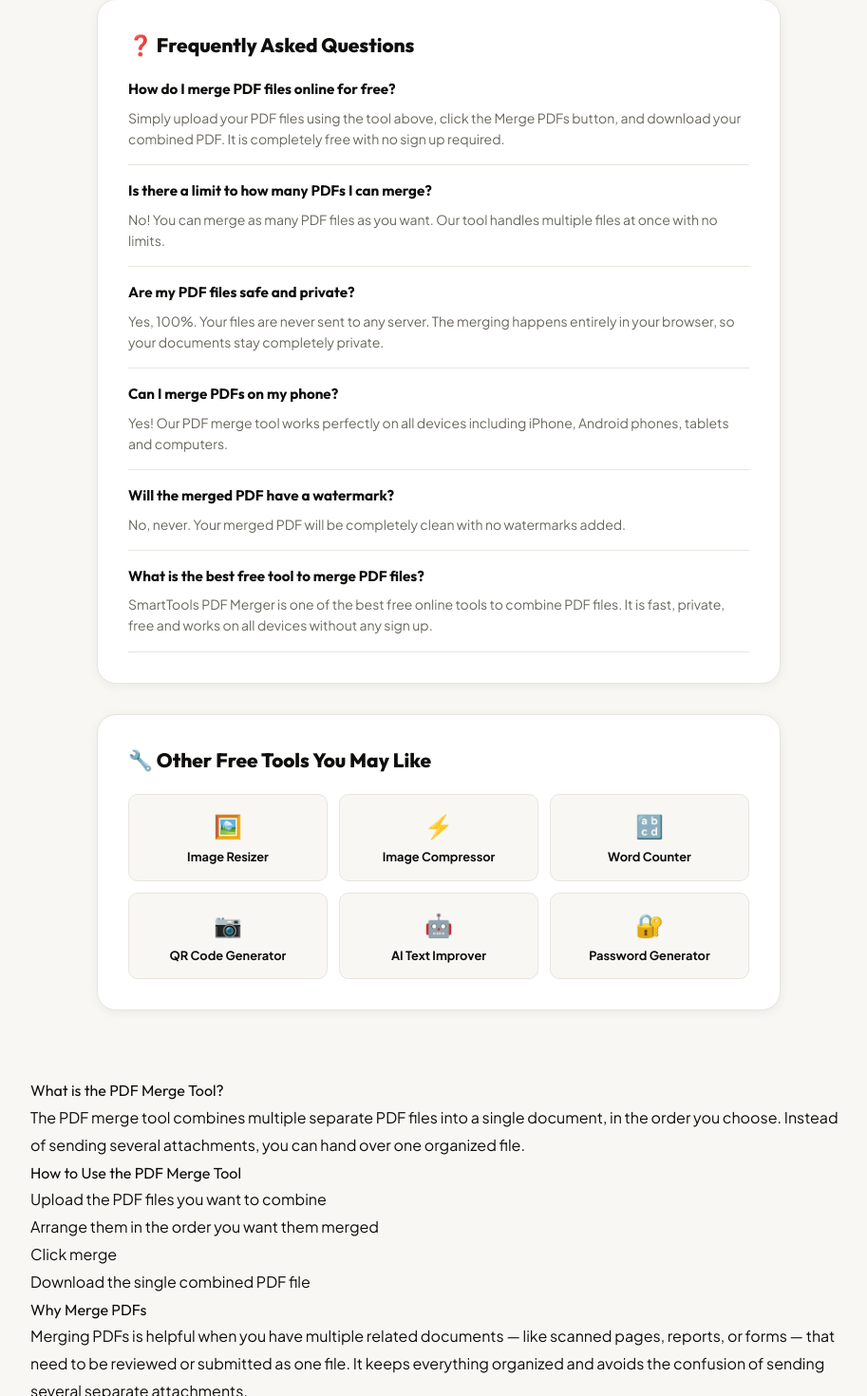
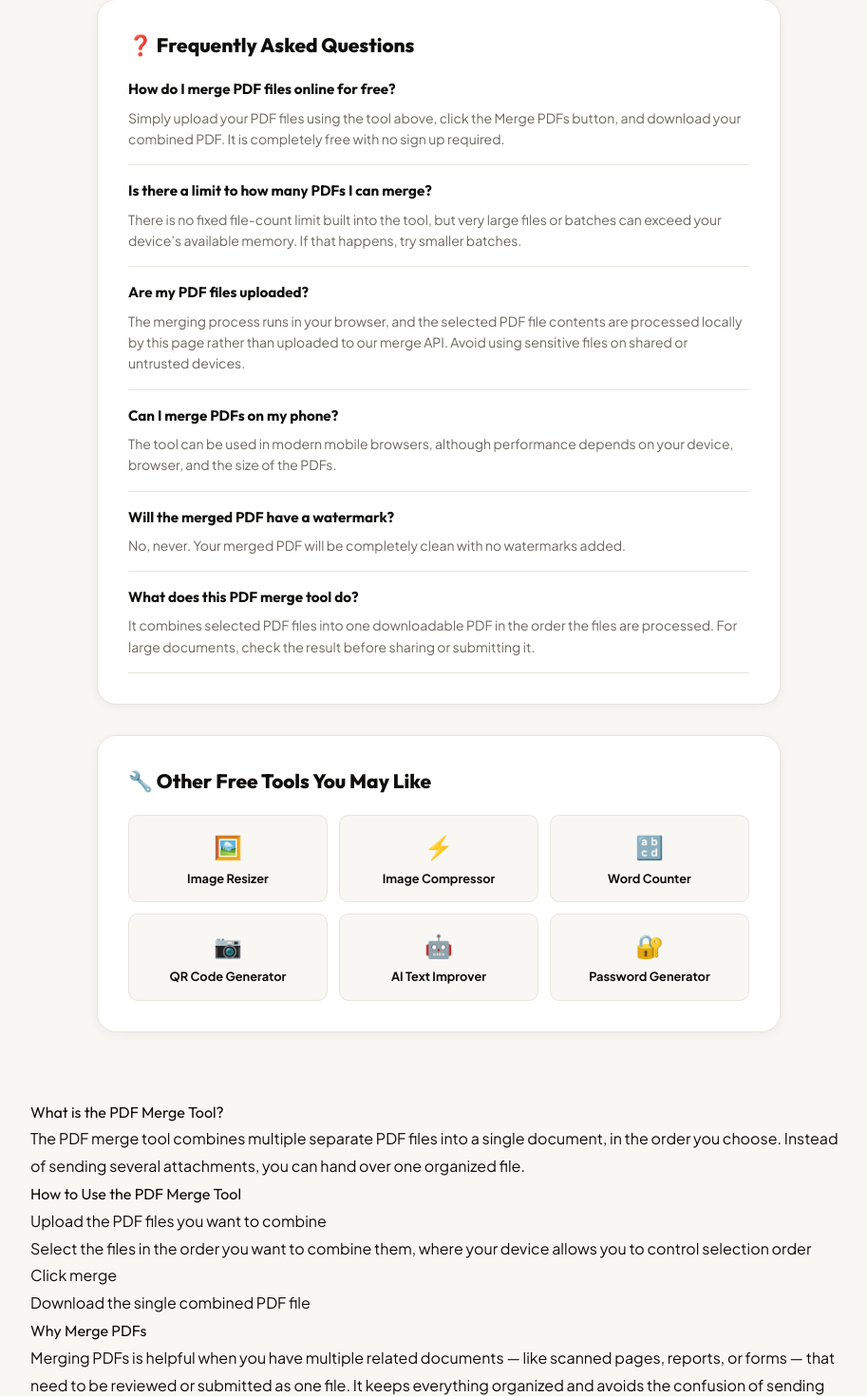
Before and after one commit to athersaud-smart-tools/smart-tools, a Next.js app: page /pdf/merge in a window 1280 px wide. Shown: the part 1432-2902 px from the top of the page at 95% size, without its empty margins (178-1091 px from the left). Built offline with nearby package versions, Linux system fonts and the light colour scheme.

Commit message:
correct PDF merge guidance and avoid unsupported claims

```diff
--- a/app/pdf/merge/page.tsx
+++ b/app/pdf/merge/page.tsx
@@ -131,7 +131,7 @@ export default function MergePDF() {
           <h2 style={{ fontSize: "1.3rem", fontWeight: 800, marginBottom: "1.25rem" }}>⭐ Why Use Our PDF Merge Tool?</h2>
           <div style={{ display: "grid", gridTemplateColumns: "1fr 1fr", gap: "0.75rem" }}>
             {[
-              { icon: "🆓", title: "100% Free", desc: "No hidden fees, no subscriptions, completely free forever." },
+              { icon: "🆓", title: "Free to Use", desc: "Use the PDF merge tool without creating an account." },
               { icon: "🔒", title: "Private & Secure", desc: "Your files are never uploaded to any server. Everything happens in your browser." },
               { icon: "⚡", title: "Super Fast", desc: "Merge PDF files in seconds, no waiting required." },
               { icon: "📱", title: "Works on All Devices", desc: "Use on your phone, tablet, laptop or desktop computer." },
@@ -153,11 +153,11 @@ export default function MergePDF() {
           <div style={{ display: "flex", flexDirection: "column", gap: "1rem" }}>
             {[
               { q: "How do I merge PDF files online for free?", a: "Simply upload your PDF files using the tool above, click the Merge PDFs button, and download your combined PDF. It is completely free with no sign up required." },
-              { q: "Is there a limit to how many PDFs I can merge?", a: "No! You can merge as many PDF files as you want. Our tool handles multiple files at once with no limits." },
-              { q: "Are my PDF files safe and private?", a: "Yes, 100%. Your files are never sent to any server. The merging happens entirely in your browser, so your documents stay completely private." },
-              { q: "Can I merge PDFs on my phone?", a: "Yes! Our PDF merge tool works perfectly on all devices including iPhone, Android phones, tablets and computers." },
+              { q: "Is there a limit to how many PDFs I can merge?", a: "There is no fixed file-count limit built into the tool, but very large files or batches can exceed your device’s available memory. If that happens, try smaller batches." },
+              { q: "Are my PDF files uploaded?", a: "The merging process runs in your browser, and the selected PDF file contents are processed locally by this page rather than uploaded to our merge API. Avoid using sensitive files on shared or untrusted devices." },
+              { q: "Can I merge PDFs on my phone?", a: "The tool can be used in modern mobile browsers, although performance depends on your device, browser, and the size of the PDFs." },
               { q: "Will the merged PDF have a watermark?", a: "No, never. Your merged PDF will be completely clean with no watermarks added." },
-              { q: "What is the best free tool to merge PDF files?", a: "SmartTools PDF Merger is one of the best free online tools to combine PDF files. It is fast, private, free and works on all devices without any sign up." },
+              { q: "What does this PDF merge tool do?", a: "It combines selected PDF files into one downloadable PDF in the order the files are processed. For large documents, check the result before sharing or submitting it." },
             ].map((faq, i) => (
               <div key={i} style={{ borderBottom: "1px solid var(--border)", paddingBottom: "1rem" }}>
                 <h3 style={{ fontSize: "0.95rem", fontWeight: 700, marginBottom: "0.4rem", color: "var(--ink)" }}>{faq.q}</h3>
@@ -201,7 +201,7 @@ export default function MergePDF() {
         <h2>How to Use the PDF Merge Tool</h2>
         <ol>
           <li>Upload the PDF files you want to combine</li>
-          <li>Arrange them in the order you want them merged</li>
+          <li>Select the files in the order you want to combine them, where your device allows you to control selection order</li>
           <li>Click merge</li>
           <li>Download the single combined PDF file</li>
         </ol>
```
